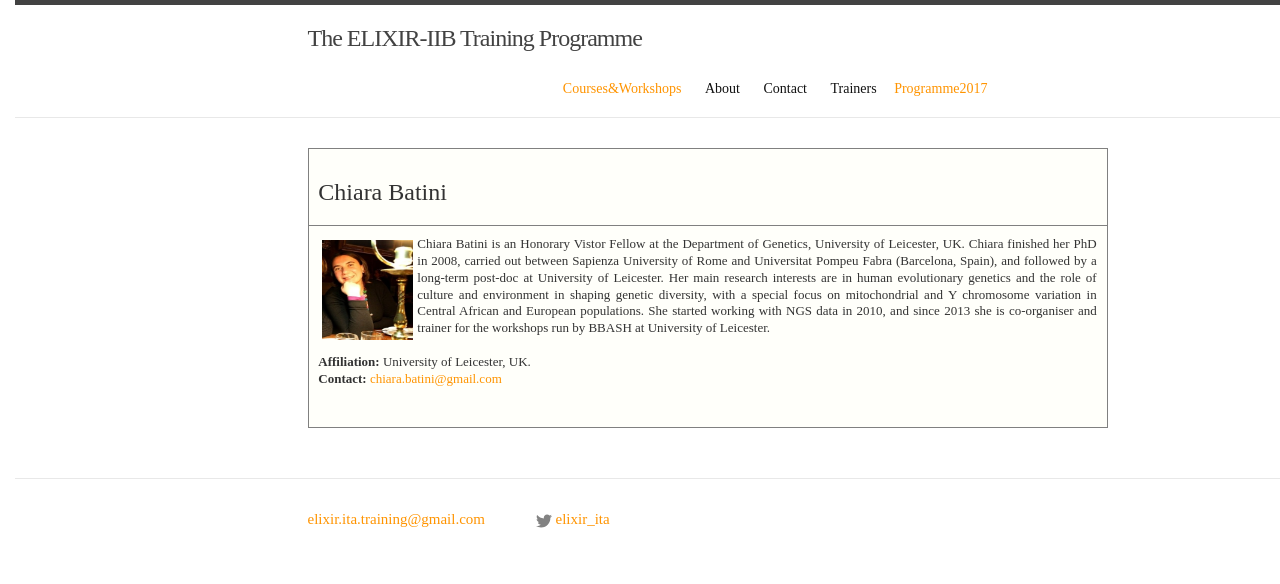
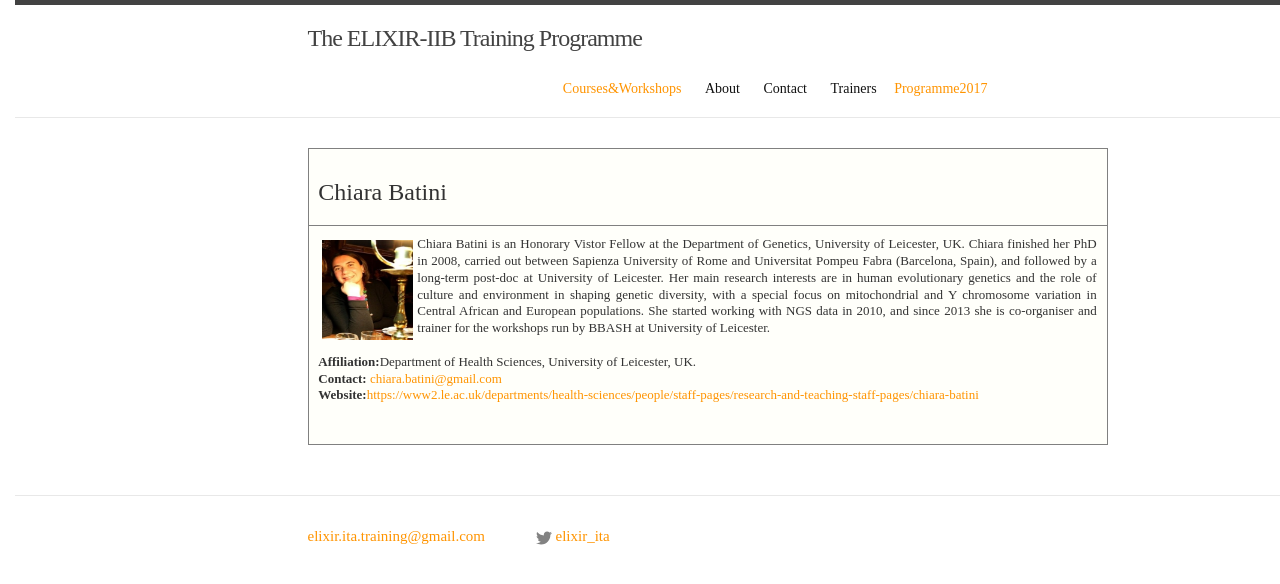
Before and after one commit to ELIXIR-IIB-training/website, a Jekyll site: the page built from instructors/chiara_batini.html, in a window 1280 px wide. Shown: the top 584 px of the page. Built offline with Jekyll 4.4.1, drawn with Linux system fonts in a browser that asks for light colours; nearby versions of some CDN libraries; some web fonts are replaced.

Commit message:
Add website and affiliation

```diff
--- a/instructors/chiara_batini.html
+++ b/instructors/chiara_batini.html
@@ -41,8 +41,9 @@ layout: default
 Chiara Batini is an Honorary Vistor Fellow at the Department of Genetics, University of Leicester, UK. Chiara finished her PhD in 2008, carried out between Sapienza University of Rome and Universitat Pompeu Fabra (Barcelona, Spain), and followed by a long-term post-doc at University of Leicester. Her main research interests are in human evolutionary genetics and the role of culture and environment in shaping genetic diversity, with a special focus on mitochondrial and Y chromosome variation in Central African and European populations. She started working with NGS data in 2010, and since 2013 she is co-organiser and trainer for the workshops run by BBASH at University of Leicester.
 <br><br>
 
-<b>Affiliation:</b> University of Leicester, UK.<br>
+<b>Affiliation:</b>Department of Health Sciences, University of Leicester, UK.<br>
 <b>Contact:</b> <a href="mailto:chiara.batini@gmail.com">chiara.batini@gmail.com</a><br>
+<b>Website:</b><a href:"https://www2.le.ac.uk/departments/health-sciences/people/staff-pages/research-and-teaching-staff-pages/chiara-batini">https://www2.le.ac.uk/departments/health-sciences/people/staff-pages/research-and-teaching-staff-pages/chiara-batini</a><br>
 			    </p>
 			</font>
 	       	    </div>
```
